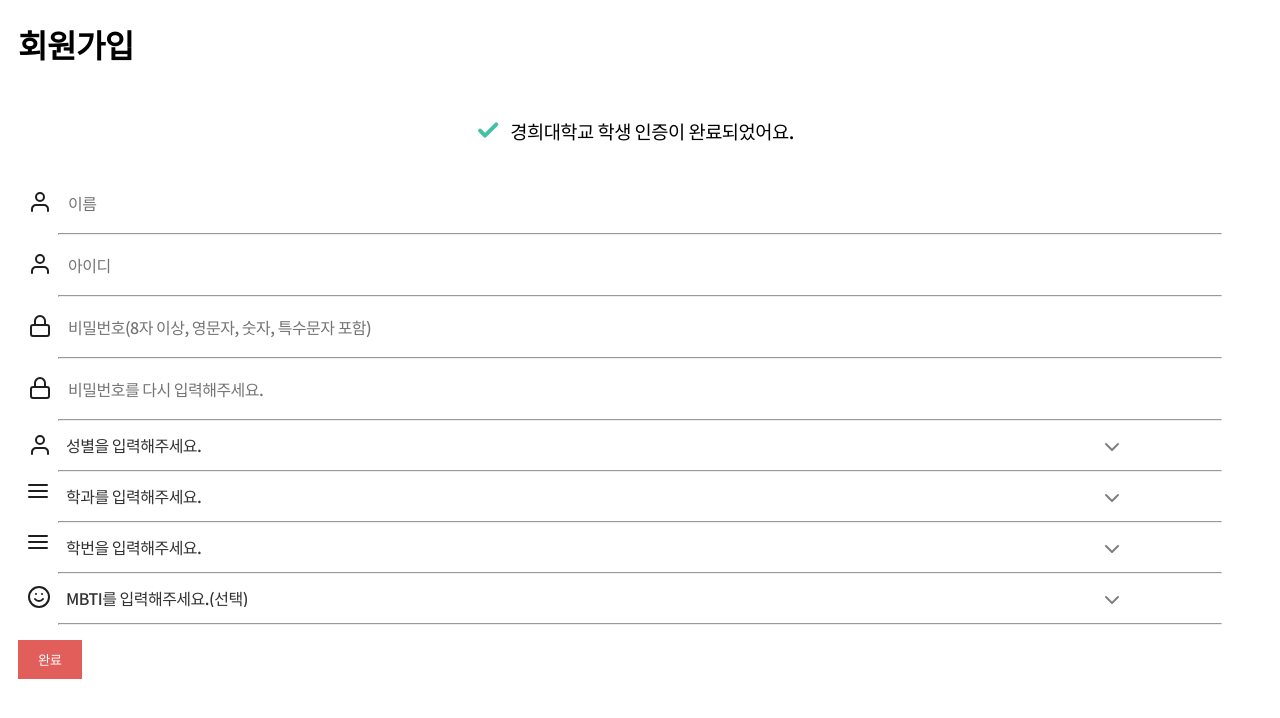
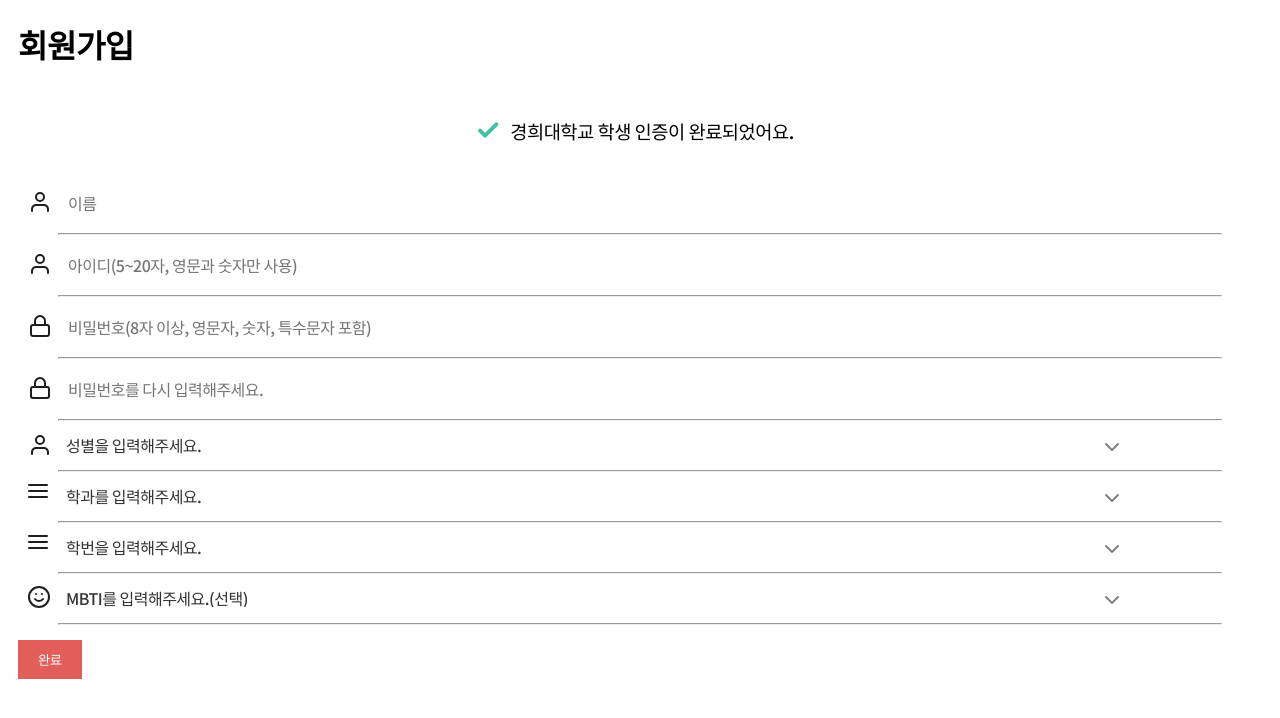
Before and after one commit to tgthon-nojjyteam/KHUTING, a Flask app: page /signup_data in a window 1280 px wide. Shown: the top 718 px of the page. Run offline with Flask 3, Linux system fonts and the light colour scheme; some libraries are stand-ins or nearby versions.

Commit message:
css 수정

```diff
--- a/app.py
+++ b/app.py
@@ -97,6 +97,9 @@ def signup_data():
 
         existing_user1 = Fcuser.query.filter_by(email=email).first()
         existing_user2 = Fcuser.query.filter_by(userid=userid).first()
+        if existing_user1:
+            flash("하나의 이메일 주소로는 하나의 계정만 생성할 수 있습니다.")
+            return redirect(url_for('signup_data'))
 
         if existing_user2:
             flash("이미 존재하는 아이디입니다.")
--- a/static/css/index.css
+++ b/static/css/index.css
@@ -44,6 +44,8 @@ h3 {
     margin-top: 10px;
     margin-left: 10px;
     width: 30%;
+    position: absolute;
+    max-width: 150px;
 }
 
 .logout {
--- a/templates/signup_data.html
+++ b/templates/signup_data.html
@@ -43,7 +43,7 @@
                     <path d="M20 21V19C20 17.9391 19.5786 16.9217 18.8284 16.1716C18.0783 15.4214 17.0609 15 16 15H8C6.93913 15 5.92172 15.4214 5.17157 16.1716C4.42143 16.9217 4 17.9391 4 19V21M16 7C16 9.20914 14.2091 11 12 11C9.79086 11 8 9.20914 8 7C8 4.79086 9.79086 3 12 3C14.2091 3 16 4.79086 16 7Z" stroke="#1E1E1E" stroke-width="2" stroke-linecap="round" stroke-linejoin="round"/>
                 </svg>
             </div>
-            <input type="text" class="form-control" id="userid" placeholder="아이디" name="userid"/>
+            <input type="text" class="form-control" id="userid" placeholder="아이디(5~20자, 영문과 숫자만 사용)" name="userid"/>
         </div>
 
         <hr />
```
